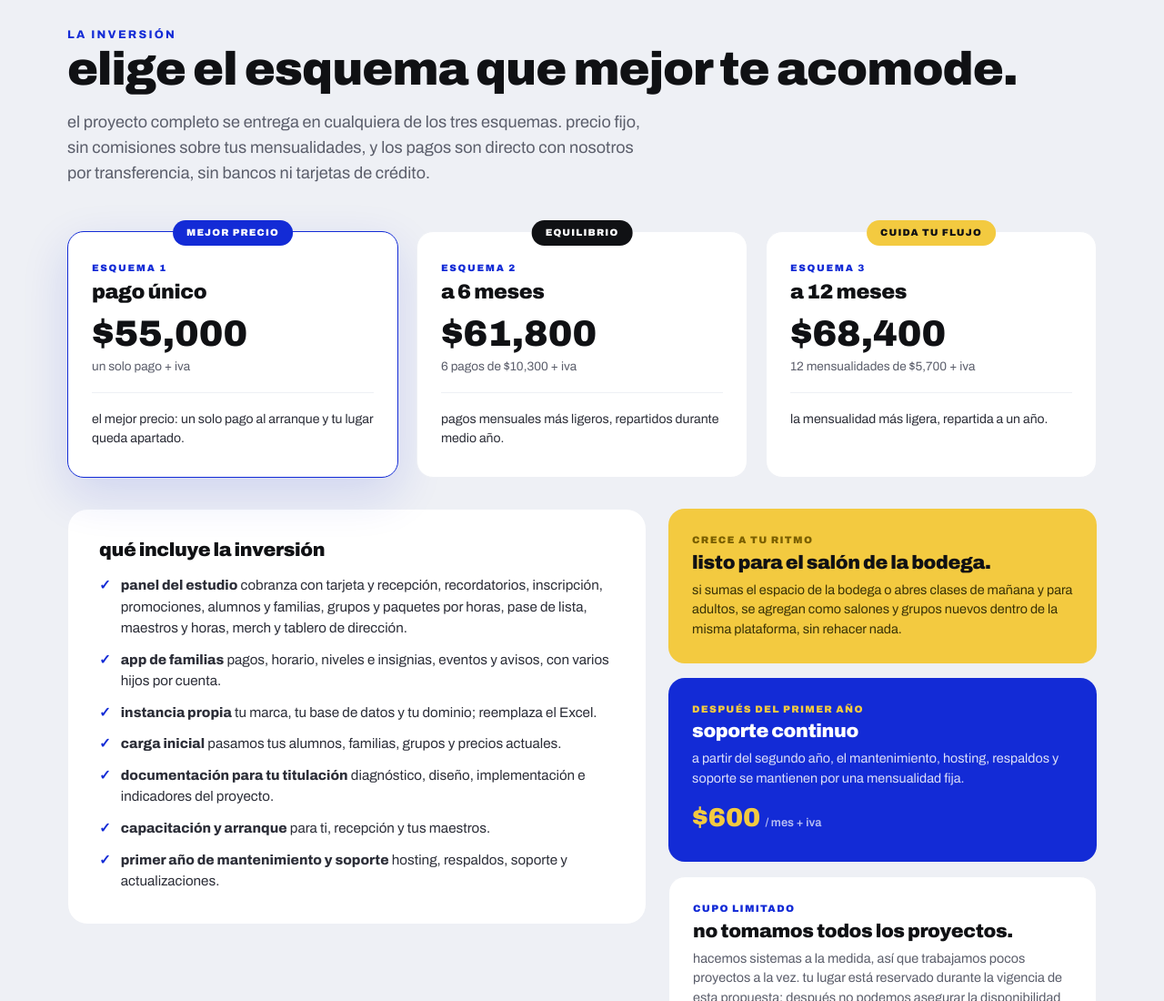
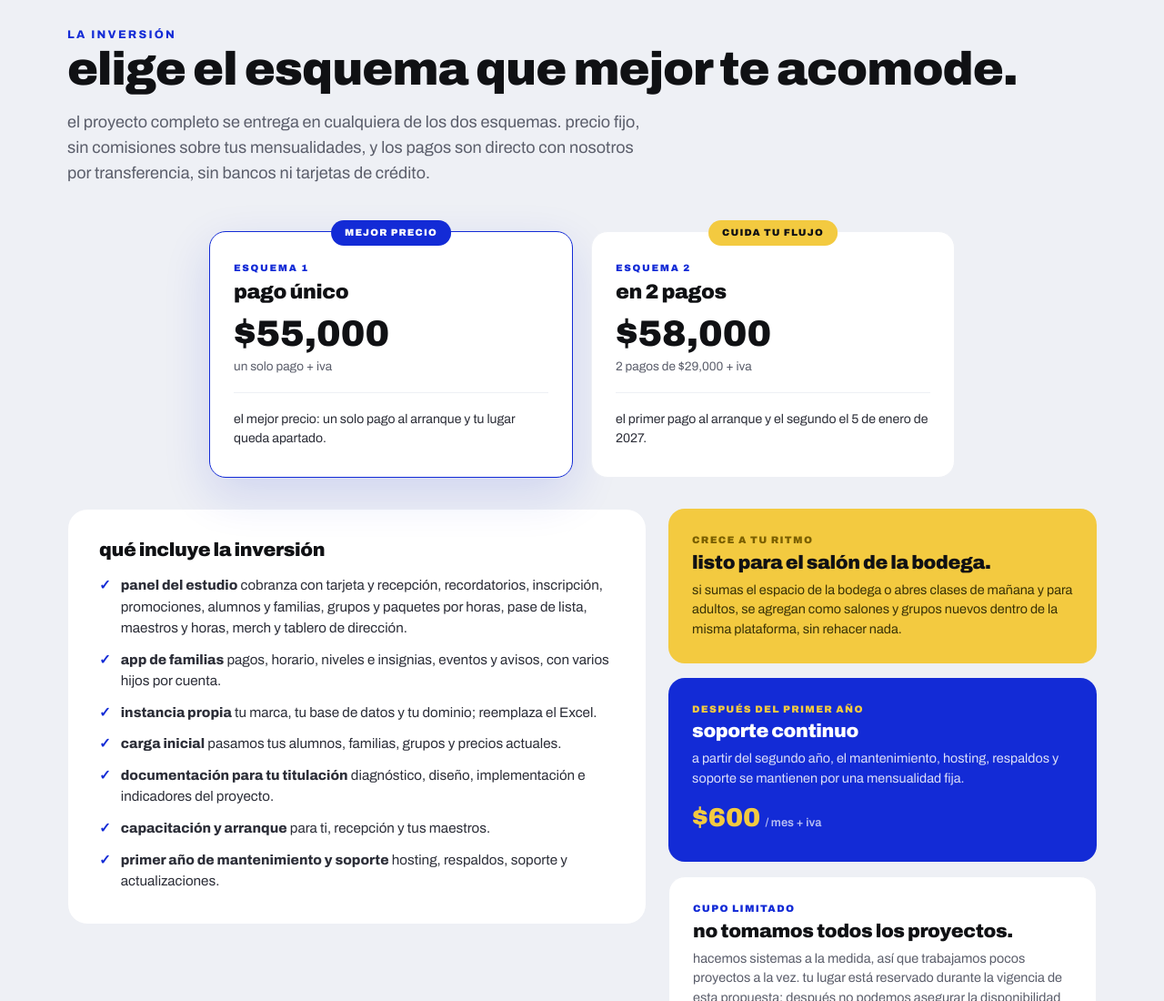
Before and after one commit to alonso-mx/Cotizaciones_Gaastro, a plain HTML site: page on-beat.html in a window 1280 px wide. Shown: the part 10900-12000 px from the top of the page at 91% size. Drawn offline with Linux system fonts and the light colour scheme.

Commit message:
Update on-beat.html

```diff
--- a/on-beat.html
+++ b/on-beat.html
@@ -1006,8 +1006,8 @@ footer a:hover{color:var(--amarillo)}
   <div class="wrap">
     <span class="eyebrow">la inversión</span>
     <h2>elige el esquema que mejor te acomode.</h2>
-    <p class="lead" style="max-width:62ch;margin-top:16px">el proyecto completo se entrega en cualquiera de los tres esquemas. precio fijo, sin comisiones sobre tus mensualidades, y los pagos son directo con nosotros por transferencia, sin bancos ni tarjetas de crédito.</p>
-    <div class="esquemas-pago">
+    <p class="lead" style="max-width:62ch;margin-top:16px">el proyecto completo se entrega en cualquiera de los dos esquemas. precio fijo, sin comisiones sobre tus mensualidades, y los pagos son directo con nosotros por transferencia, sin bancos ni tarjetas de crédito.</p>
+    <div class="esquemas-pago" style="grid-template-columns:repeat(auto-fit,minmax(260px,1fr));max-width:820px;margin-left:auto;margin-right:auto">
       <div class="esq dest">
         <span class="esq-tag azul">mejor precio</span>
         <div class="esq-k">esquema 1</div>
@@ -1018,22 +1018,13 @@ footer a:hover{color:var(--amarillo)}
         <p class="esq-det">el mejor precio: un solo pago al arranque y tu lugar queda apartado.</p>
       </div>
       <div class="esq">
-        <span class="esq-tag gris2">equilibrio</span>
+        <span class="esq-tag amar">cuida tu flujo</span>
         <div class="esq-k">esquema 2</div>
-        <h3>a 6 meses</h3>
-        <div class="esq-amt">$61,800</div>
-        <div class="esq-sub">6 pagos de $10,300 + iva</div>
+        <h3>en 2 pagos</h3>
+        <div class="esq-amt">$58,000</div>
+        <div class="esq-sub">2 pagos de $29,000 + iva</div>
         <div class="esq-sep"></div>
-        <p class="esq-det">pagos mensuales más ligeros, repartidos durante medio año.</p>
-      </div>
-      <div class="esq">
-        <span class="esq-tag amar">cuida tu flujo</span>
-        <div class="esq-k">esquema 3</div>
-        <h3>a 12 meses</h3>
-        <div class="esq-amt">$68,400</div>
-        <div class="esq-sub">12 mensualidades de $5,700 + iva</div>
-        <div class="esq-sep"></div>
-        <p class="esq-det">la mensualidad más ligera, repartida a un año.</p>
+        <p class="esq-det">el primer pago al arranque y el segundo el 5 de enero de 2027.</p>
       </div>
     </div>
 
@@ -1074,8 +1065,7 @@ footer a:hover{color:var(--amarillo)}
       <table class="ptable">
         <tr><th>esquema</th><th>subtotal</th><th>iva (16%)</th><th>total</th></tr>
         <tr><td>pago único</td><td>$55,000</td><td>$8,800</td><td class="precio">$63,800</td></tr>
-        <tr><td>a 6 meses ($10,300 c/u)</td><td>$61,800</td><td>$9,888</td><td class="precio">$71,688</td></tr>
-        <tr><td>a 12 meses ($5,700 c/u)</td><td>$68,400</td><td>$10,944</td><td class="precio">$79,344</td></tr>
+        <tr><td>en 2 pagos ($29,000 c/u: al arranque y el 5 de enero de 2027)</td><td>$58,000</td><td>$9,280</td><td class="precio">$67,280</td></tr>
       </table>
       <p class="note">precios en pesos mexicanos (mxn) más iva. mantenimiento del 2º año en adelante: $600/mes + iva. las comisiones de la pasarela de pago y el equipo (tablet o celular para pase de lista) corren por cuenta del estudio.</p>
     </div>
```
